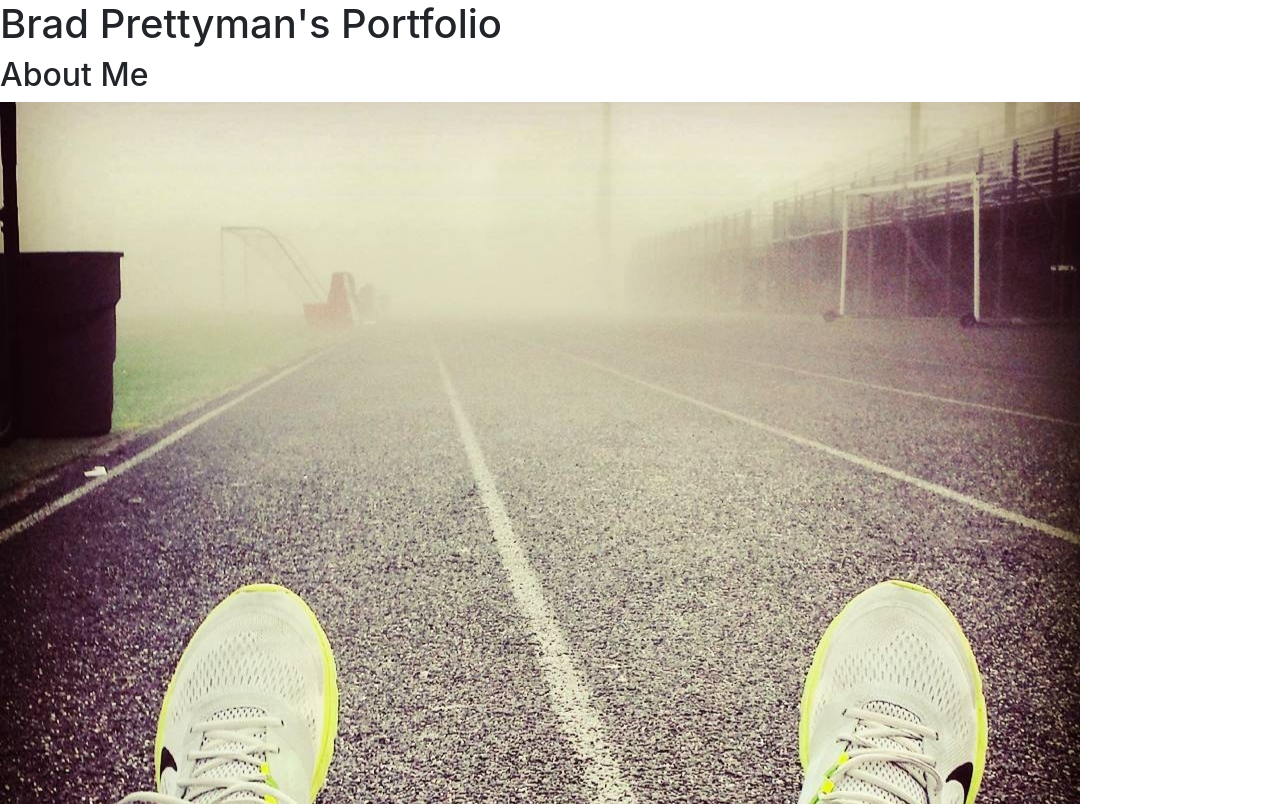
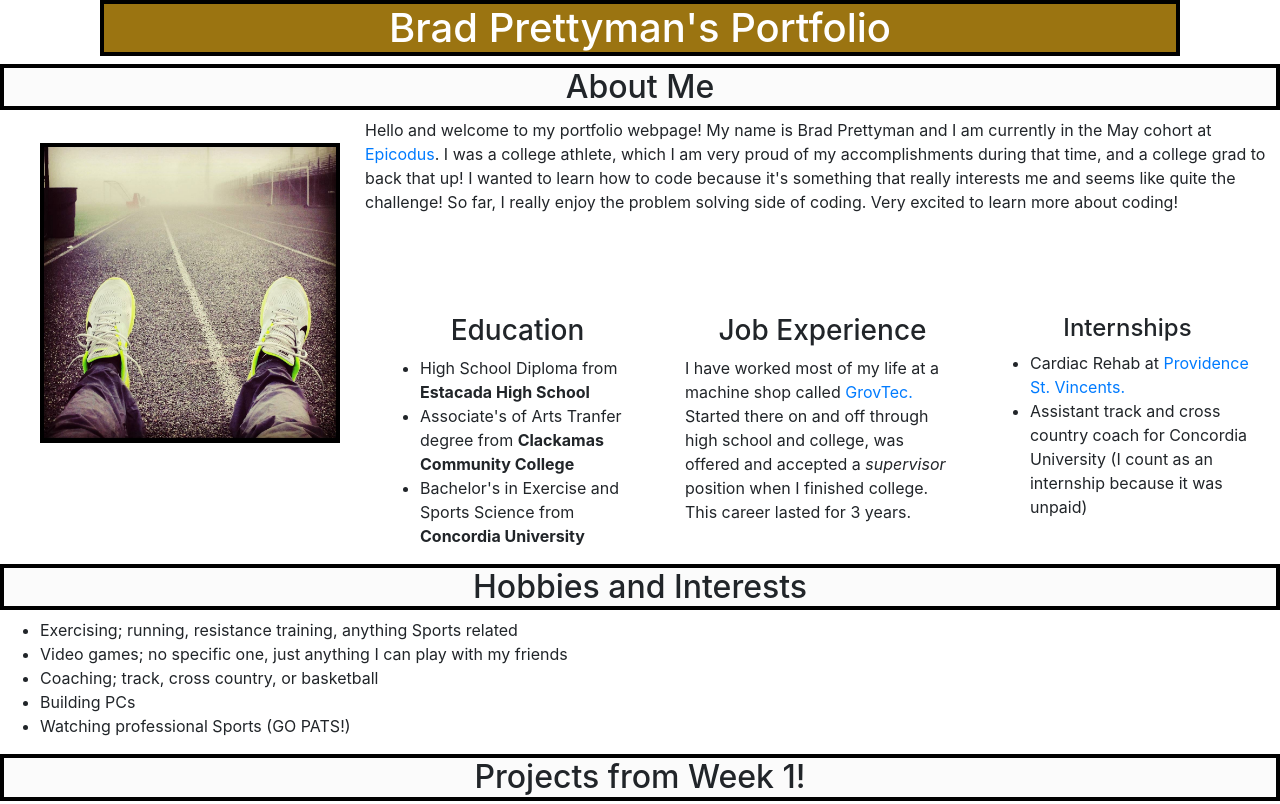
Before and after one commit to BradPrettyman/portfolio-website, a plain HTML site: page index.html in a window 1280 px wide. Shown: the top 804 px of the page. Drawn offline with Linux system fonts and the light colour scheme.

Commit message:
adjust spacing of row in about me

```diff
--- a/css/styles.css
+++ b/css/styles.css
@@ -0,0 +1,41 @@
+.aboutme {
+
+}
+
+.shoes {
+  width: 300px;
+  float: left;
+  border: solid black;
+  border-width: 4px;
+  margin: 25px;
+  margin-bottom: 20px;
+  margin-left: 40px;
+}
+
+h1 {
+  font-size: 40px;
+  text-align: center;
+  background-color: rgb(155, 116, 17);
+  color: white;
+  border: solid black;
+  border-width: 4px;
+  margin: 100px;
+  margin-top: 50px;
+}
+
+h2 {
+  font-size: 35px;
+  text-align: center;
+  background-color:rgb(251, 251, 251);
+  border: solid black;
+  border-width: 4px;
+}
+
+h3, h4 {
+  font-size: 25px;
+  text-align: center;
+}
+
+.row {
+  margin-top: 100px;
+}
--- a/index.html
+++ b/index.html
@@ -7,10 +7,11 @@
 </head>
 <body>
   <h1>Brad Prettyman's Portfolio</h1>
+  <div class="aboutme">
     <h2>About Me</h2>
     <img class="shoes" src="img/trackpicture.jpg" alt="Picture of me sitting on a track">
     <p>Hello and welcome to my portfolio webpage! My name is Brad Prettyman and I am currently in the May cohort at <a href="https://www.epicodus.com/">Epicodus</a>. I was a college athlete, which I am very proud of my accomplishments during that time, and a college grad to back that up! I wanted to learn how to code because it's something that really interests me and seems like quite the challenge! So far, I really enjoy the problem solving side of coding. Very excited to learn more about coding!</p>
-  <div class="container">
+  </div>
   <div class="row">
     <div class= "col-4">
       <h3>Education</h3>
@@ -30,7 +31,6 @@
         <li>Cardiac Rehab at <a href="https://oregon.providence.org/location-directory/p/providence-cardiac-rehabilitation-center-west-portland/">Providence St. Vincents.</a></li>
         <li>Assistant track and cross country coach for Concordia University (I count as an internship because it was unpaid)</li>
       </ul>
-      </div>
     </div>
   </div>
   <h2>Hobbies and Interests</h2>
```
Lines whose indentation alone changed are shown as unchanged.
